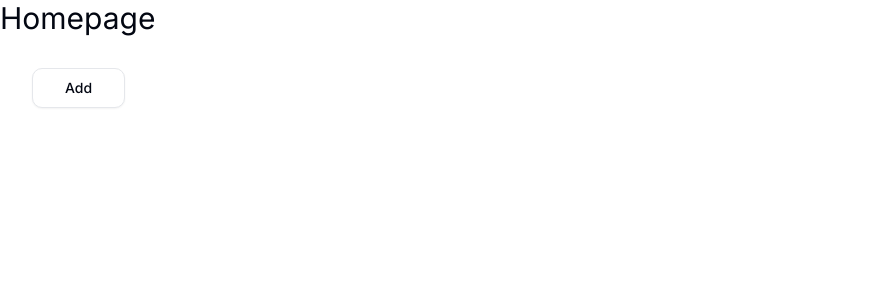
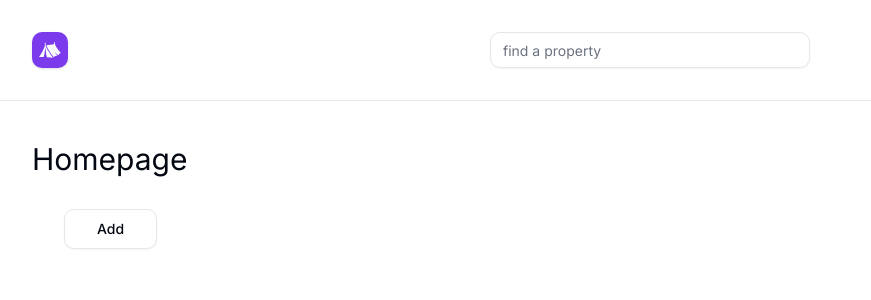
Before and after one commit to Ninja-Jutsu/Book-it, a Next.js app: page / in a window 1280 px wide. Shown: the top 300 px of the page, without its empty margins (0-871 px from the left). Built offline with nearby package versions, Linux system fonts and the light colour scheme.

Commit message:
Setup Scadcn theme provider

```diff
--- a/app/layout.tsx
+++ b/app/layout.tsx
@@ -2,8 +2,10 @@ import type { Metadata } from 'next'
 import { Inter } from 'next/font/google'
 import './globals.css'
 
-
 const inter = Inter({ subsets: ['latin'] })
+// compo
+import Navbar from '@/components/navbar/Navbar'
+import Providers from './providers'
 
 export const metadata: Metadata = {
   title: 'Book-it',
@@ -17,8 +19,16 @@ export default function RootLayout({
   children: React.ReactNode
 }>) {
   return (
-    <html lang='en'>
-      <body className={inter.className}>{children}</body>
+    <html
+      lang='en'
+      suppressHydrationWarning
+    >
+      <body className={inter.className}>
+        <Providers>
+          <Navbar />
+          <main className='container py-10'>{children}</main>
+        </Providers>
+      </body>
     </html>
   )
 }
--- /dev/null
+++ b/app/providers.tsx
@@ -0,0 +1,19 @@
+'use client'
+import { ThemeProvider } from './theme-provider'
+
+import React from 'react'
+
+function Providers({ children }: { children: React.ReactNode }) {
+  return (
+    <ThemeProvider
+      attribute='class'
+      defaultTheme='system'
+      enableSystem
+      disableTransitionOnChange
+    >
+      {children}
+    </ThemeProvider>
+  )
+}
+
+export default Providers
--- /dev/null
+++ b/app/theme-provider.tsx
@@ -0,0 +1,9 @@
+'use client'
+
+import * as React from 'react'
+import { ThemeProvider as NextThemesProvider } from 'next-themes'
+import { type ThemeProviderProps } from 'next-themes/dist/types'
+
+export function ThemeProvider({ children, ...props }: ThemeProviderProps) {
+  return <NextThemesProvider {...props}>{children}</NextThemesProvider>
+}
--- a/package.json
+++ b/package.json
@@ -23,6 +23,7 @@
     "clsx": "^2.1.1",
     "date-fns": "^3.6.0",
     "next": "14.2.5",
+    "next-themes": "^0.3.0",
     "react": "^18",
     "react-day-picker": "^9.0.2",
     "react-dom": "^18",
```
Also changed, not shown: 1 other file (tests, documents, lock files or other folders).
